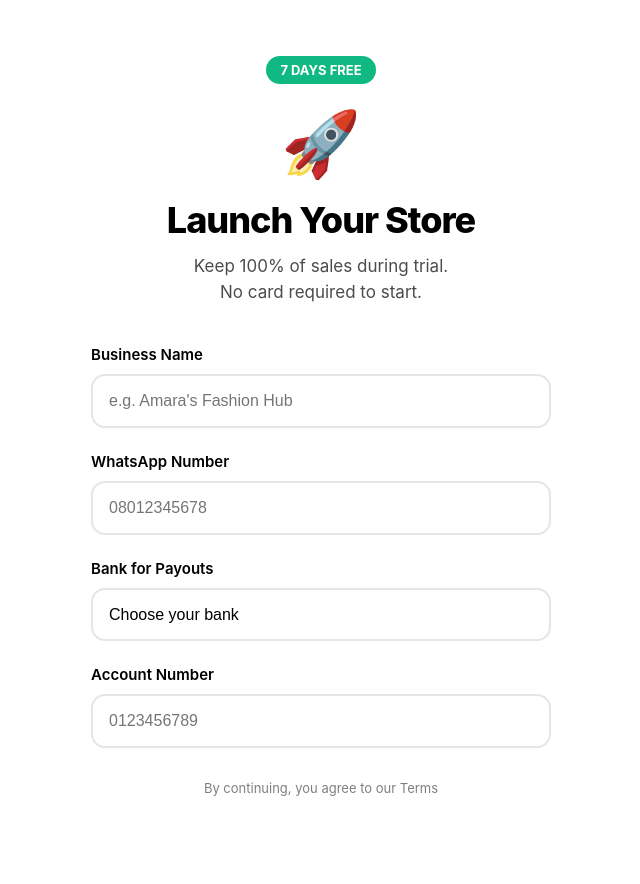
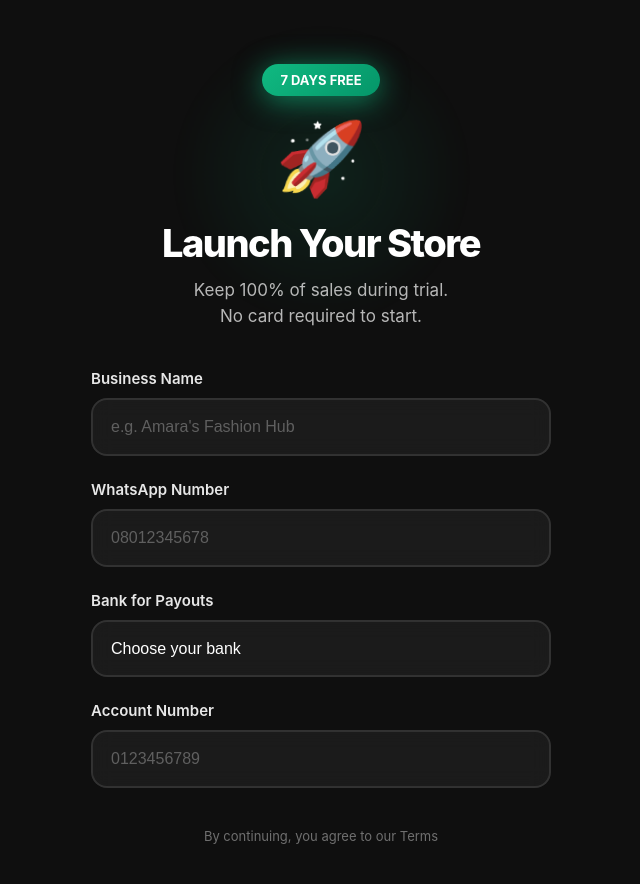
Before and after one commit to olatunjii786-ops/Business-Hub, a FastAPI app: page /webapp/register in a window 1280 px wide. Shown: the whole page, without its empty margins (319-959 px from the left). Before the commit the page ends 796 px from the top, so only its background shows below. Run offline with FastAPI, Linux system fonts and the light colour scheme; parts of the project's set-up code (start-up, migrations or seed data) failed here and were passed over; some libraries are stand-ins or nearby versions.

Commit message:
Enhance registration form styles and validation
Updated styles for improved UI and added validation for form fields.

```diff
--- a/templates/register.html
+++ b/templates/register.html
@@ -9,54 +9,110 @@
         * { margin: 0; padding: 0; box-sizing: border-box; }
         body {
             font-family: -apple-system, BlinkMacSystemFont, 'SF Pro', 'Segoe UI', Roboto, sans-serif;
-            background: var(--tg-theme-bg-color, #fff);
-            color: var(--tg-theme-text-color, #000);
+            background: var(--tg-theme-bg-color, #0f0f0f);
+            color: var(--tg-theme-text-color, #fff);
             -webkit-font-smoothing: antialiased;
+            overflow-x: hidden;
         }
-        .container { padding: 24px 20px; max-width: 500px; margin: 0 auto; }
-        .hero { text-align: center; padding: 32px 0 40px 0; }
-        .hero-icon { font-size: 64px; margin-bottom: 16px; }
-        .hero h1 { font-size: 36px; font-weight: 800; letter-spacing: -1px; margin-bottom: 12px; }
+        .container { padding: 24px 20px 40px; max-width: 500px; margin: 0 auto; }
+
+        .hero { text-align: center; padding: 40px 0; position: relative; }
+        .hero-bg {
+            position: absolute; top: 0; left: 50%; transform: translateX(-50%);
+            width: 300px; height: 300px; border-radius: 50%;
+            background: radial-gradient(circle, rgba(16,185,129,0.2) 0%, transparent 70%);
+            animation: pulse 3s ease-in-out infinite;
+            z-index: 0;
+        }
+        @keyframes pulse { 0%, 100% { transform: translateX(-50%) scale(1); opacity: 0.5; } 50% { transform: translateX(-50%) scale(1.1); opacity: 0.8; } }
+
+        .hero-content { position: relative; z-index: 1; animation: fadeInUp 0.8s cubic-bezier(0.34, 1.56, 0.64, 1); }
+        @keyframes fadeInUp { from { opacity: 0; transform: translateY(30px); } to { opacity: 1; transform: translateY(0); } }
+
+        .badge {
+            display: inline-block; background: linear-gradient(135deg, #10b981, #059669);
+            color: white; padding: 8px 18px; border-radius: 24px; font-size: 13px;
+            font-weight: 700; margin-bottom: 20px; box-shadow: 0 4px 20px rgba(16,185,129,0.4);
+            animation: shimmer 2s infinite;
+        }
+        @keyframes shimmer { 0%, 100% { box-shadow: 0 4px 20px rgba(16,185,129,0.4); } 50% { box-shadow: 0 4px 30px rgba(16,185,129,0.7); } }
+
+        .hero-icon { font-size: 72px; margin-bottom: 16px; animation: float 3s ease-in-out infinite; }
+        @keyframes float { 0%, 100% { transform: translateY(0) rotate(0deg); } 50% { transform: translateY(-10px) rotate(5deg); } }
+
+        .hero h1 { font-size: 38px; font-weight: 800; letter-spacing: -1.5px; margin-bottom: 12px; }
         .hero p { opacity: 0.7; font-size: 17px; line-height: 1.5; }
-        .badge {
-            display: inline-block; background: #10b981; color: white;
-            padding: 6px 14px; border-radius: 20px; font-size: 13px;
-            font-weight: 700; margin-bottom: 20px;
+
+        .form { animation: fadeIn 1s ease 0.3s backwards; }
+        @keyframes fadeIn { from { opacity: 0; } to { opacity: 1; } }
+
+        .form-group { margin-bottom: 24px; }
+        label {
+            display: block; margin-bottom: 10px; font-weight: 600; font-size: 15px;
+            opacity: 0.9; transition: color 0.2s;
         }
-        .form-group { margin-bottom: 24px; }
-        label { display: block; margin-bottom: 10px; font-weight: 600; font-size: 15px; }
         input, select {
-            width: 100%; padding: 16px; border: 2px solid var(--tg-theme-hint-color, #e5e5ea);
-            border-radius: 14px; font-size: 16px; transition: border 0.2s;
-            background: var(--tg-theme-secondary-bg-color, #fff);
-            color: var(--tg-theme-text-color, #000);
-            -webkit-appearance: none;
+            width: 100%; padding: 18px; border: 2px solid rgba(255,255,255,0.1);
+            border-radius: 16px; font-size: 16px; transition: all 0.3s cubic-bezier(0.34, 1.56, 0.64, 1);
+            background: rgba(255,255,255,0.05); backdrop-filter: blur(10px);
+            color: var(--tg-theme-text-color, #fff); -webkit-appearance: none;
         }
+        input::placeholder { color: rgba(255,255,255,0.3); }
         input:focus, select:focus {
             outline: none;
-            border-color: var(--tg-theme-button-color, #007aff);
+            border-color: #10b981;
+            background: rgba(16,185,129,0.1);
+            transform: scale(1.02);
+            box-shadow: 0 0 0 4px rgba(16,185,129,0.1);
         }
-        .footer { text-align: center; font-size: 13px; opacity: 0.5; margin-top: 32px; }
+        select option { background: #1a1a1a; color: #fff; }
+
+        .error {
+            color: #ef4444; font-size: 13px; margin-top: 8px;
+            display: none; animation: shake 0.4s;
+        }
+        @keyframes shake { 0%, 100% { transform: translateX(0); } 25% { transform: translateX(-8px); } 75% { transform: translateX(8px); } }
+        .error.show { display: block; }
+
+        .footer { text-align: center; font-size: 13px; opacity: 0.4; margin-top: 40px; animation: fadeIn 1s ease 0.6s backwards; }
+
+        .success-overlay {
+            position: fixed; inset: 0; background: rgba(0,0,0,0.9);
+            display: none; align-items: center; justify-content: center;
+            z-index: 1000; animation: fadeIn 0.3s;
+        }
+        .success-overlay.show { display: flex; }
+        .success-box {
+            text-align: center; animation: successPop 0.5s cubic-bezier(0.34, 1.56, 0.64, 1);
+        }
+        @keyframes successPop { from { opacity: 0; transform: scale(0.5); } to { opacity: 1; transform: scale(1); } }
+        .success-icon { font-size: 80px; margin-bottom: 20px; animation: bounce 0.6s; }
+        @keyframes bounce { 0%, 100% { transform: scale(1); } 50% { transform: scale(1.2); } }
     </style>
 </head>
 <body>
     <div class="container">
         <div class="hero">
+            <div class="hero-bg"></div>
+            <div class="hero-content">
                 <div class="badge">7 DAYS FREE</div>
                 <div class="hero-icon">🚀</div>
                 <h1>Launch Your Store</h1>
                 <p>Keep 100% of sales during trial.<br>No card required to start.</p>
             </div>
+        </div>
 
-        <form id="form">
+        <form class="form" id="form">
             <div class="form-group">
                 <label>Business Name</label>
-                <input type="text" id="business_name" placeholder="e.g. Amara's Fashion Hub" required autocomplete="organization">
+                <input type="text" id="business_name" placeholder="e.g. Amara's Fashion Hub" required maxlength="100" autocomplete="organization">
+                <div class="error" id="name_error"></div>
             </div>
 
             <div class="form-group">
                 <label>WhatsApp Number</label>
                 <input type="tel" id="phone_number" placeholder="08012345678" required autocomplete="tel">
+                <div class="error" id="phone_error"></div>
             </div>
 
             <div class="form-group">
@@ -71,27 +127,48 @@
                     <option value="Kuda Bank">Kuda Bank</option>
                     <option value="Opay">Opay</option>
                     <option value="Palmpay">Palmpay</option>
+                    <option value="Moniepoint">Moniepoint</option>
                 </select>
+                <div class="error" id="bank_error"></div>
             </div>
 
             <div class="form-group">
                 <label>Account Number</label>
                 <input type="text" id="account_number" placeholder="0123456789" required maxlength="10" pattern="[0-9]{10}">
+                <div class="error" id="account_error"></div>
             </div>
         </form>
 
         <div class="footer">By continuing, you agree to our Terms</div>
     </div>
 
+    <div class="success-overlay" id="success">
+        <div class="success-box">
+            <div class="success-icon">🎉</div>
+            <h2 style="font-size: 28px; margin-bottom: 12px;">Store Activated!</h2>
+            <p style="opacity: 0.7;">Your 7-day free trial starts now</p>
+        </div>
+    </div>
+
 <script>
     const tg = window.Telegram.WebApp;
     tg.ready();
     tg.expand();
-    tg.setHeaderColor('secondary_bg_color');
+    tg.setHeaderColor('#0f0f0f');
     tg.MainButton.setText('START 7-DAY FREE TRIAL').show();
     tg.MainButton.color = '#10b981';
 
+    function showError(field, msg) {
+        const el = document.getElementById(field + '_error');
+        el.textContent = msg;
+        el.classList.add('show');
+        tg.HapticFeedback.notificationOccurred('error');
+        setTimeout(() => el.classList.remove('show'), 3000);
+    }
+
     tg.MainButton.onClick(async () => {
+        document.querySelectorAll('.error').forEach(e => e.classList.remove('show'));
+
         const data = {
             business_name: document.getElementById('business_name').value.trim(),
             phone_number: document.getElementById('phone_number').value.trim(),
@@ -99,9 +176,21 @@
             account_number: document.getElementById('account_number').value.trim()
         };
 
-        if (!data.business_name || !data.phone_number || !data.bank_name || data.account_number.length !== 10) {
-            tg.HapticFeedback.notificationOccurred('error');
-            tg.showAlert('Please fill all fields correctly');
+        // Validation
+        if (!data.business_name || data.business_name.length < 3) {
+            showError('name', 'Business name must be at least 3 characters');
+            return;
+        }
+        if (!data.phone_number || data.phone_number.length < 10) {
+            showError('phone', 'Enter valid phone number');
+            return;
+        }
+        if (!data.bank_name) {
+            showError('bank', 'Select your bank');
+            return;
+        }
+        if (!data.account_number || data.account_number.length !== 10) {
+            showError('account', 'Account must be 10 digits');
             return;
         }
 
@@ -113,18 +202,24 @@
                 headers: { 'Content-Type': 'application/json' },
                 body: JSON.stringify(data)
             });
-            if (!res.ok) throw new Error(await res.text());
+
+            if (!res.ok) {
+                const error = await res.json();
+                throw new Error(error.detail || 'Registration failed');
+            }
+
             tg.HapticFeedback.notificationOccurred('success');
-            tg.showAlert('🎉 Trial activated! Your store is live for 7 days.', () => tg.close());
+            document.getElementById('success').classList.add('show');
+            setTimeout(() => tg.close(), 2000);
+
         } catch (e) {
             tg.HapticFeedback.notificationOccurred('error');
-    const errorText = await e.text?.() || 'Registration failed';
-    try {
-        const errorJson = JSON.parse(errorText);
-        tg.showAlert(errorJson.detail || 'Registration failed');
-    } catch {
-        tg.showAlert('Registration failed. Check your details and try again');
-    }
+            if (e.message.includes('already taken')) {
+                showError('name', 'This name is taken. Try another one');
+            } else if (e.message.includes('Bank')) {
+                showError('account', e.message);
+            } else {
+                tg.showAlert(e.message || 'Registration failed. Try again');
             }
         } finally {
             tg.MainButton.hideProgress();
```
Lines whose indentation alone changed are shown as unchanged.
